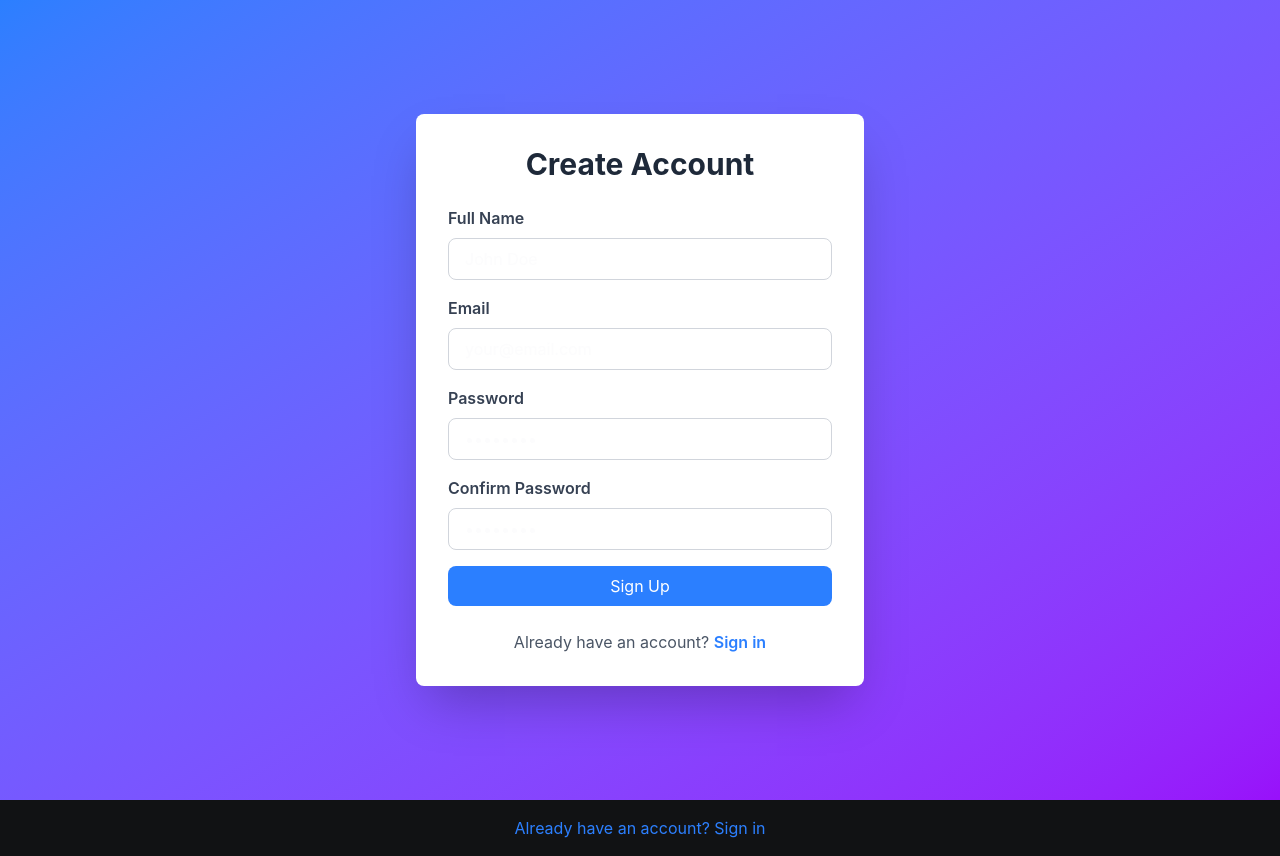
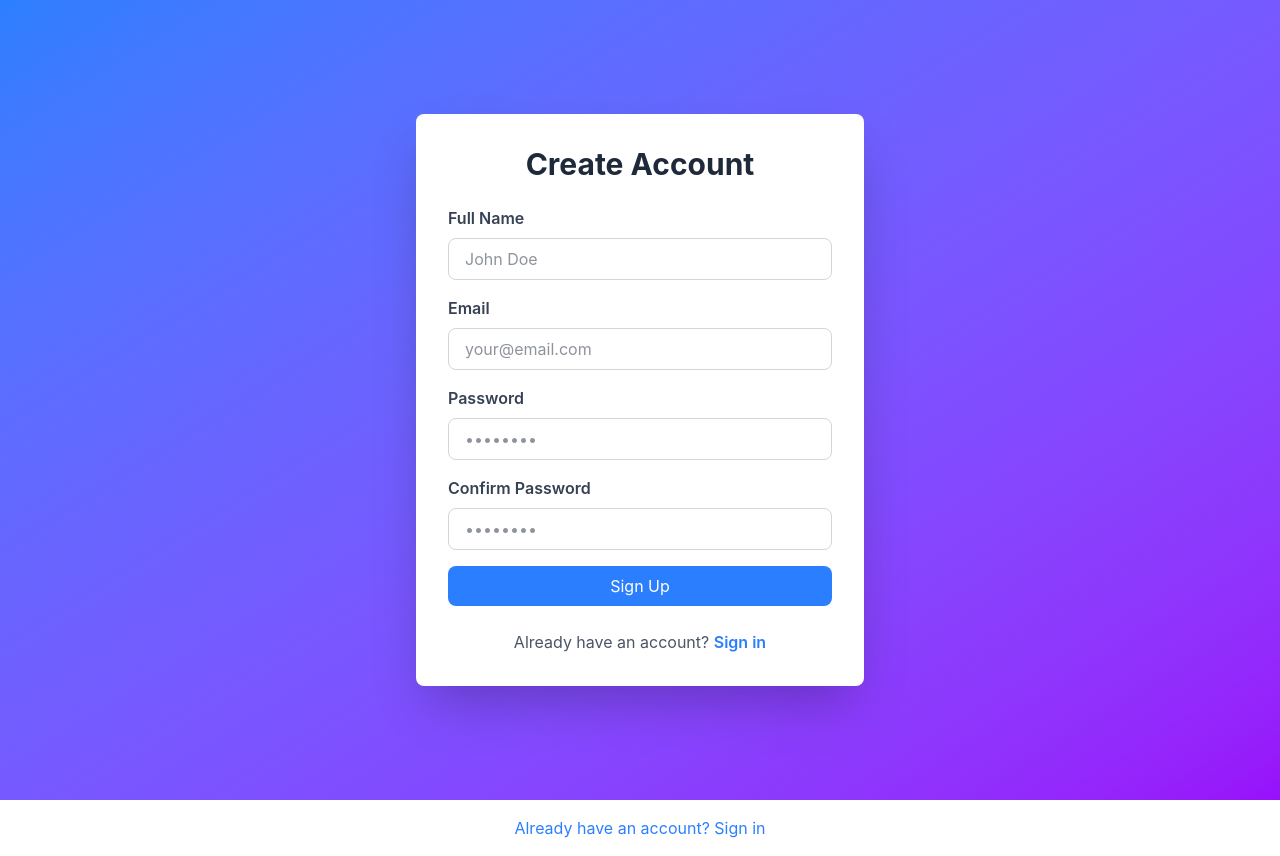
Before and after one commit to shivam79333/chatapp, a React app in the folder chat-app/: page / in a window 1280 px wide. Built offline with nearby package versions, Linux system fonts and the light colour scheme; no server answers; the HTML template or start-up script is replaced by a standard one.

Commit message:
Fix dark page visibility by updating CSS colors
- Change body background from dark (#111214) to white (#ffffff)
- Update text color from light (#f9fafb) to dark (#1f2937)
- Ensure proper contrast and visibility for UI components

```diff
--- a/chat-app/src/index.css
+++ b/chat-app/src/index.css
@@ -4,8 +4,8 @@
   font-family:
     Inter, ui-sans-serif, system-ui, -apple-system, BlinkMacSystemFont,
     'Segoe UI', sans-serif;
-  color: #f9fafb;
-  background: #111214;
+  color: #1f2937;
+  background: #ffffff;
   font-synthesis: none;
   text-rendering: optimizeLegibility;
   -webkit-font-smoothing: antialiased;
@@ -20,7 +20,7 @@ body {
   margin: 0;
   min-width: 320px;
   min-height: 100vh;
-  background: #111214;
+  background: #ffffff;
 }
 
 button,
```
